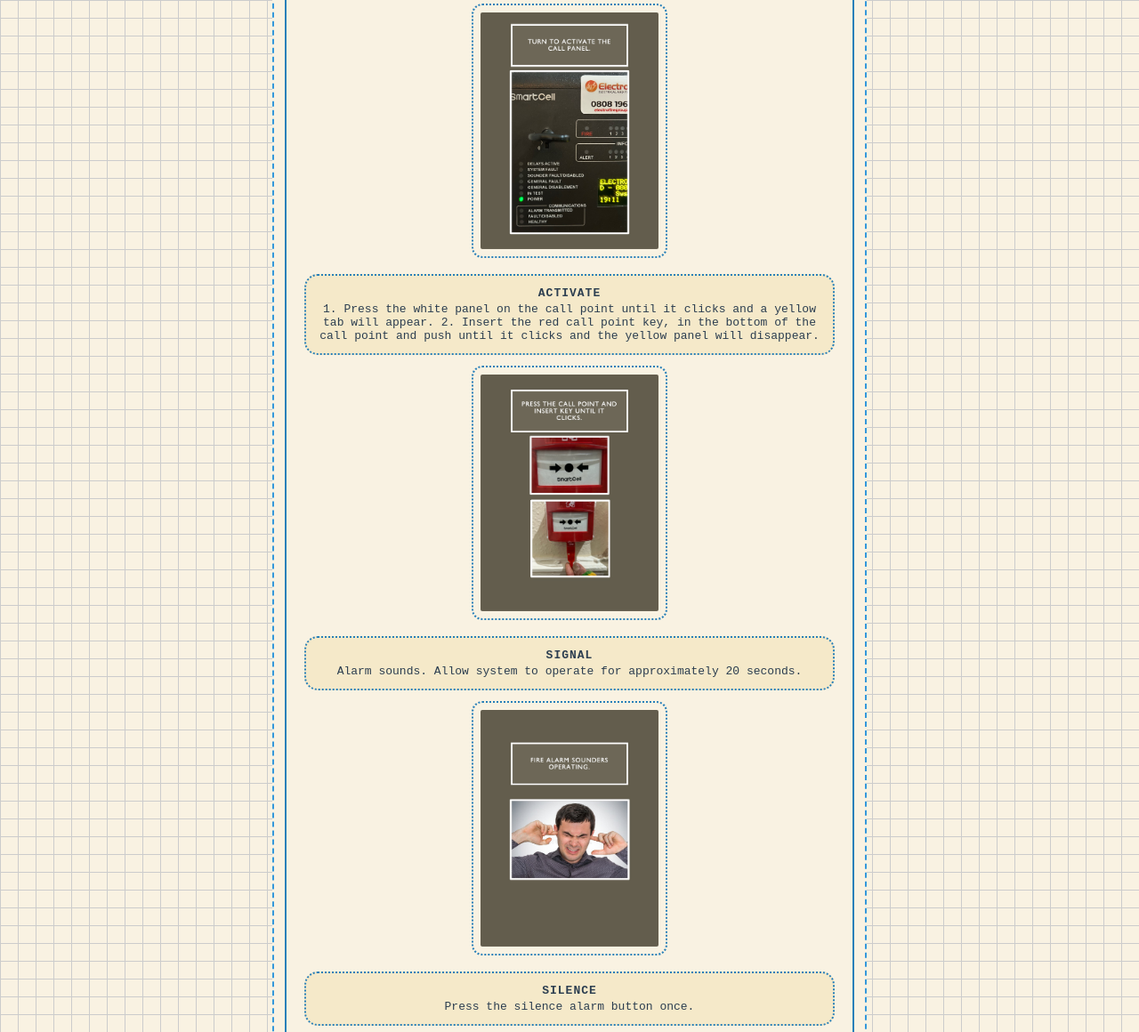
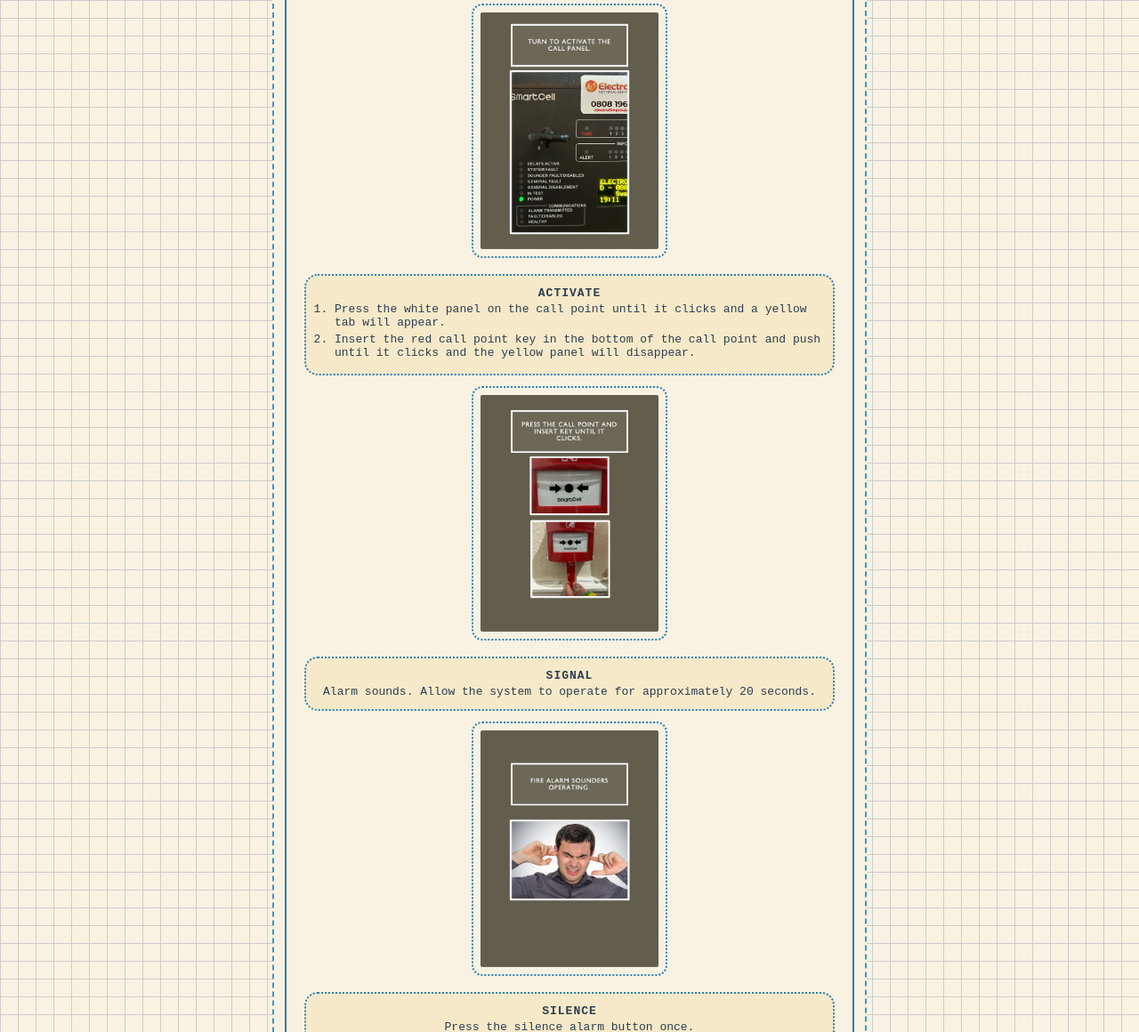
Before and after one commit to hsstokes/Weekly-fire-alarm-test, a plain HTML site: page index.html in a window 1280 px wide. Shown: the part 300-1460 px from the top of the page at 89% size. Drawn offline with Linux system fonts and the light colour scheme.

Commit message:
Update index.html

```diff
--- a/index.html
+++ b/index.html
@@ -6,9 +6,6 @@
 <title>Weekly Fire Alarm Test</title>
 
 <style>
-/* ==============================
-   BASE STYLES
-============================== */
 body {
 	font-family: 'Orator st','Typewriter condensed','Courier New', monospace;
 	font-size: 12px;
@@ -21,9 +18,6 @@ body {
 	padding: 20px;
 }
 
-/* ==============================
-   PAGE FRAME
-============================== */
 .page-wrapper {
 	max-width: 640px;
 	margin: auto;
@@ -40,9 +34,6 @@ body {
 	background-color: #f9f2e2;
 }
 
-/* ==============================
-   TYPOGRAPHY BLOCKS
-============================== */
 h1 {
 	text-align: center;
 	border: 2px dotted #2980b9;
@@ -62,9 +53,6 @@ p {
 	margin-bottom: 15px;
 }
 
-/* ==============================
-   STEP UNITS
-============================== */
 .step {
 	border: 2px dotted #2980b9;
 	border-radius: 15px;
@@ -81,9 +69,16 @@ p {
 	margin-bottom: 3px;
 }
 
-/* ==============================
-   VISUAL STRUCTURE
-============================== */
+.step ol {
+	margin: 0;
+	padding-left: 20px;
+	text-align: left;
+}
+
+.step li {
+	margin-bottom: 4px;
+}
+
 .dotted-divider {
 	border: none;
 	border-top: 2px dashed #3498db;
@@ -97,10 +92,9 @@ p {
 	margin-bottom: 18px;
 }
 
-/* Unified image styling */
 .image-placeholder {
 	width: 200px;
-	height: 266px;   /* keeps 3:4 ratio */
+	height: 266px;
 	border: 2px dotted #2980b9;
 	border-radius: 12px;
 	background-color: #f9f2e2;
@@ -118,9 +112,6 @@ figcaption {
 	margin: 0 auto;
 }
 
-/* ==============================
-   FOOTER TRACE
-============================== */
 footer p {
 	border: none;
 	background: none;
@@ -159,8 +150,10 @@ footer p {
 
 	<div class="step">
 		<b>ACTIVATE</b>
-		1. Press the white panel on the call point until it clicks and a yellow tab will appear.
-		2. Insert the red call point key, in the bottom of the call point and push until it clicks and the yellow panel will disappear.
+		<ol>
+			<li>Press the white panel on the call point until it clicks and a yellow tab will appear.</li>
+			<li>Insert the red call point key in the bottom of the call point and push until it clicks and the yellow panel will disappear.</li>
+		</ol>
 	</div>
 	<figure class="image-container">
 		<img src="images/activate-call-point.jpg"
@@ -170,7 +163,7 @@ footer p {
 
 	<div class="step">
 		<b>SIGNAL</b>
-		Alarm sounds. Allow system to operate for approximately 20 seconds.
+		Alarm sounds. Allow the system to operate for approximately 20 seconds.
 	</div>
 	<figure class="image-container">
 		<img src="images/alarm-sounders-operating.jpg"
@@ -190,7 +183,7 @@ footer p {
 
 	<div class="step">
 		<b>RESET</b>
-		Press the reset button ( It may take a few seconds).
+		Press the reset button (It may take a few seconds).
 	</div>
 	<figure class="image-container">
 		<img src="images/reset-system-panel.jpg"
```
